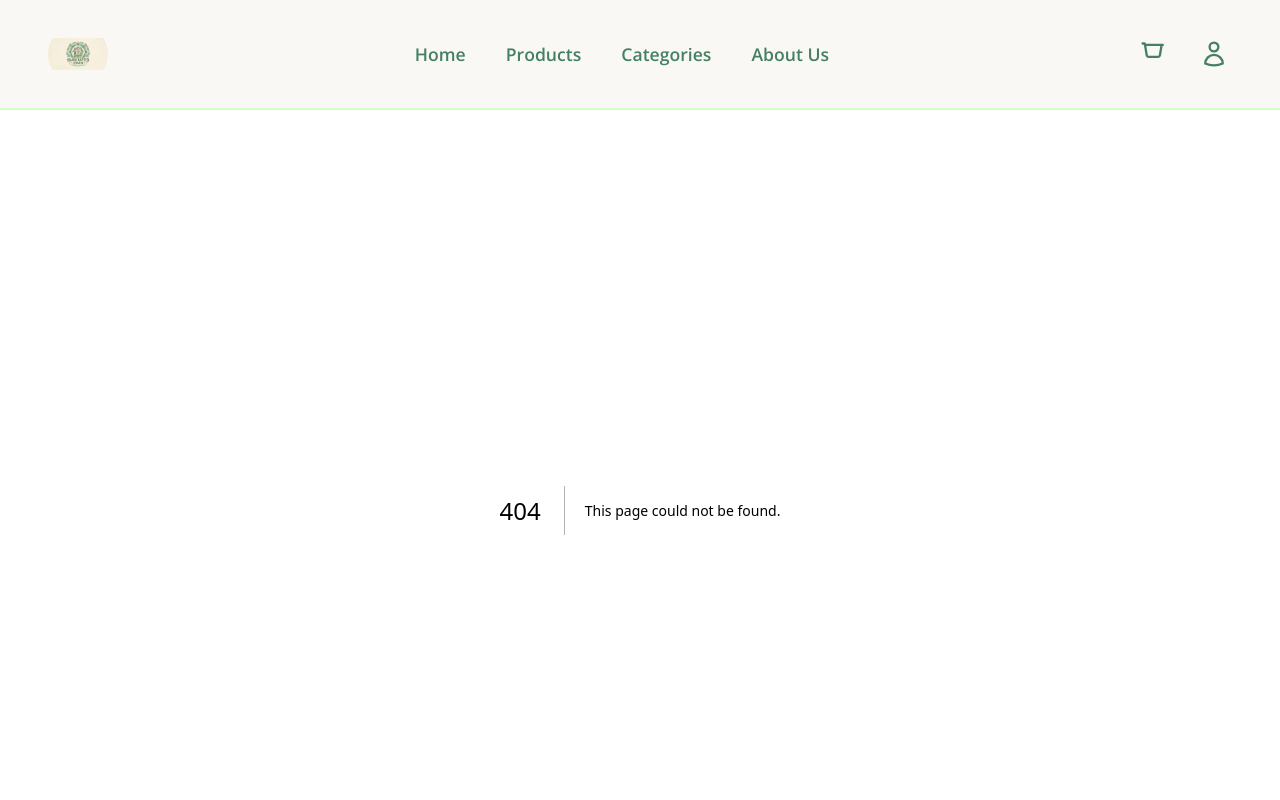
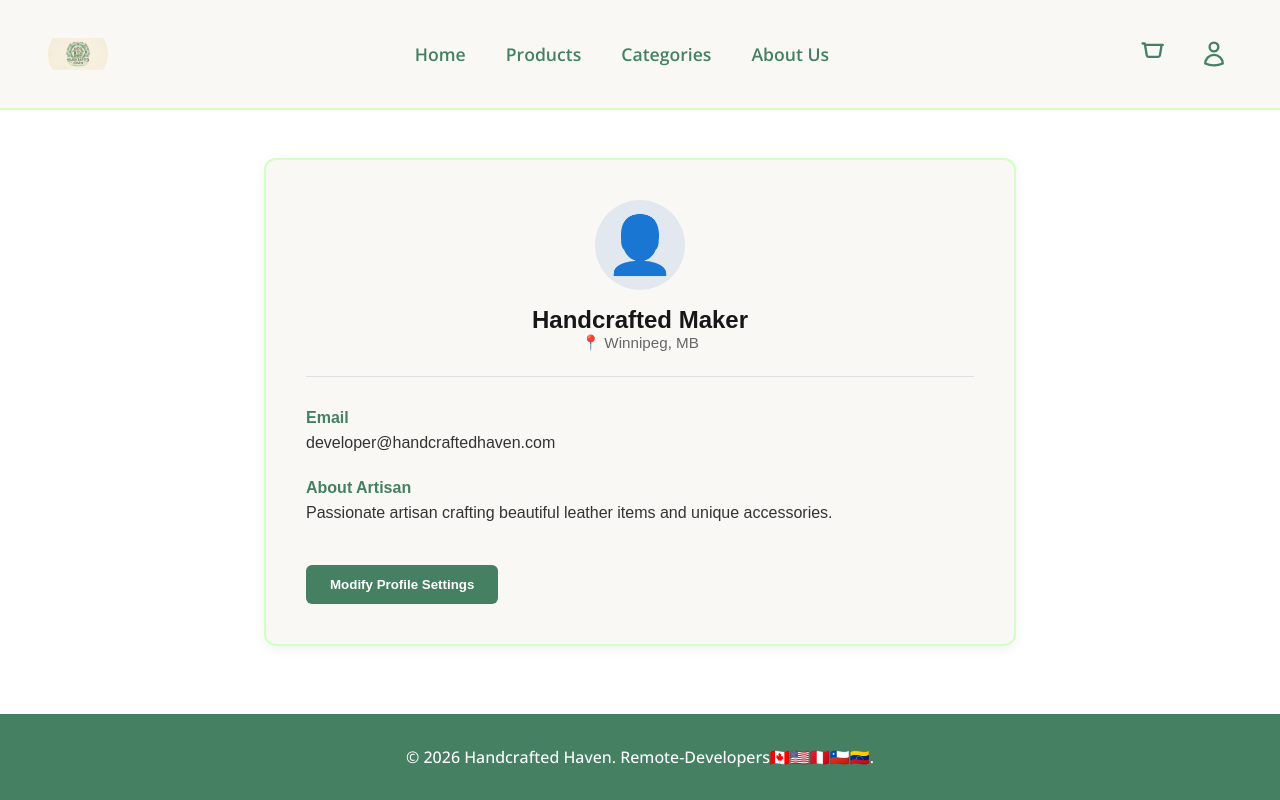
Before and after one commit to smondragondev/handcrafted-haven, a Next.js app: page /profile in a window 1280 px wide. Before the commit this address had no page. Shown: the top 800 px of the page. Built offline with nearby package versions, Linux system fonts and the light colour scheme.

Commit message:
add profile and link profile icon in navbar

```diff
--- a/src/app/layout.tsx
+++ b/src/app/layout.tsx
@@ -1,9 +1,9 @@
 // src/app/layout.tsx
 import type { Metadata } from "next";
+import Link from "next/link"; // Imported Next.js Link component
 import './globals.css';
 import styles from './layout.module.css'; // Importing your CSS module
 import { openSans } from "./ui/fonts";
-
 
 export const metadata: Metadata = {
   title: "Handcrafted haven app",
@@ -55,12 +55,12 @@ export default function RootLayout({
               </svg>
             </button>
 
-            {/* Profile / Login Logo */}
-            <button className={styles.iconBtn} aria-label="User Account">
+            {/* 👤 Profile / Login Link (Now clickable shortcut to your new route!) */}
+            <Link href="/profile" className={styles.iconBtn} aria-label="User Account">
               <svg xmlns="http://www.w3.org/2000/svg" fill="none" viewBox="0 0 24 24" strokeWidth={2} stroke="currentColor" style={{ width: '28px', height: '28px' }}>
                 <path strokeLinecap="round" strokeLinejoin="round" d="M15.75 6a3.75 3.75 0 11-7.5 0 3.75 3.75 0 017.5 0zM4.501 20.118a7.5 7.5 0 0114.998 0A17.933 17.933 0 0112 21.75c-2.676 0-5.216-.584-7.499-1.632z" />
               </svg>
-            </button>
+            </Link>
           </div>
 
         </nav>
--- /dev/null
+++ b/src/app/profile/page.tsx
@@ -0,0 +1,126 @@
+"use client";
+
+import React, { useState } from "react";
+import styles from "./profile.module.css";
+
+// Form input structure blueprint
+interface UserProfile {
+  name: string;
+  email: string;
+  bio: string;
+  location: string;
+}
+
+export default function ProfilePage() {
+  // Mock initialized or created profile data
+  const [profile, setProfile] = useState<UserProfile>({
+    name: "Handcrafted Maker",
+    email: "developer@handcraftedhaven.com",
+    bio: "Passionate artisan crafting beautiful leather items and unique accessories.",
+    location: "Winnipeg, MB",
+  });
+
+  // Toggles whether the form is in "View mode" or "Modify mode"
+  const [isEditing, setIsEditing] = useState<boolean>(false);
+
+  // Temporary state container to hold modifications during typing
+  const [formData, setFormData] = useState<UserProfile>({ ...profile });
+
+  const handleInputChange = (e: React.ChangeEvent<HTMLInputElement | HTMLTextAreaElement>) => {
+    const { name, value } = e.target;
+    setFormData((prev) => ({ ...prev, [name]: value }));
+  };
+
+  const handleSave = (e: React.FormEvent) => {
+    e.preventDefault();
+    setProfile(formData); // Commits the updates to our application state
+    setIsEditing(false);  // Switches back to pristine view mode
+  };
+
+  return (
+    <div className={styles.container}>
+      <div className={styles.profileCard}>
+        <div className={styles.avatarSection}>
+          <div className={styles.avatarPlaceholder}>👤</div>
+          <h2>{profile.name}</h2>
+          <p className={styles.locationTag}>📍 {profile.location}</p>
+        </div>
+
+        {/* CONDITIONALLY RENDER: Modify Form vs Public View */}
+        {isEditing ? (
+          <form onSubmit={handleSave} className={styles.form}>
+            <h3>Modify Handcrafted Profile</h3>
+
+            <label className={styles.label}>
+              Full Name
+              <input
+                type="text"
+                name="name"
+                value={formData.name}
+                onChange={handleInputChange}
+                required
+              />
+            </label>
+
+            <label className={styles.label}>
+              Email Address
+              <input
+                type="email"
+                name="email"
+                value={formData.email}
+                onChange={handleInputChange}
+                required
+              />
+            </label>
+
+            <label className={styles.label}>
+              Location
+              <input
+                type="text"
+                name="location"
+                value={formData.location}
+                onChange={handleInputChange}
+              />
+            </label>
+
+            <label className={styles.label}>
+              Artisan Bio
+              <textarea
+                name="bio"
+                value={formData.bio}
+                onChange={handleInputChange}
+                rows={4}
+              />
+            </label>
+
+            <div className={styles.buttonGroup}>
+              <button type="submit" className={styles.saveBtn}>Save Changes</button>
+              <button type="button" className={styles.cancelBtn} onClick={() => setIsEditing(false)}>Cancel</button>
+            </div>
+          </form>
+        ) : (
+          <div className={styles.viewSection}>
+            <div className={styles.infoGroup}>
+              <h4>Email</h4>
+              <p>{profile.email}</p>
+            </div>
+            <div className={styles.infoGroup}>
+              <h4>About Artisan</h4>
+              <p>{profile.bio}</p>
+            </div>
+
+            <button
+              className={styles.editBtn}
+              onClick={() => {
+                setFormData({ ...profile }); // Synchronize form with current state data
+                setIsEditing(true);
+              }}
+            >
+              Modify Profile Settings
+            </button>
+          </div>
+        )}
+      </div>
+    </div>
+  );
+}
--- /dev/null
+++ b/src/app/profile/profile.module.css
@@ -0,0 +1,138 @@
+.container {
+    max-width: 800px;
+    margin: 3rem auto;
+    padding: 0 1.5rem;
+    font-family: Arial, sans-serif;
+}
+
+.profileCard {
+    background-color: #FAF8F5;
+    /* Matches your team navbar color background */
+    border: 2px solid #D2FFC4;
+    /* Elegant light-green border accent line */
+    border-radius: 12px;
+    padding: 2.5rem;
+    box-shadow: 0 4px 12px rgba(0, 0, 0, 0.05);
+}
+
+.avatarSection {
+    text-align: center;
+    margin-bottom: 2rem;
+    border-bottom: 1px solid #e0e0e0;
+    padding-bottom: 1.5rem;
+}
+
+.avatarPlaceholder {
+    font-size: 3.5rem;
+    background-color: #e2e8f0;
+    width: 90px;
+    height: 90px;
+    border-radius: 50%;
+    display: flex;
+    align-items: center;
+    justify-content: center;
+    margin: 0 auto 1rem auto;
+}
+
+.locationTag {
+    color: #666;
+    font-size: 0.95rem;
+}
+
+/* Form Styles */
+.form {
+    display: flex;
+    flex-direction: column;
+    gap: 1.25rem;
+}
+
+.form h3 {
+    color: #448061;
+    margin-bottom: 0.5rem;
+}
+
+.label {
+    display: flex;
+    flex-direction: column;
+    gap: 0.5rem;
+    font-weight: 600;
+    color: #333;
+}
+
+.form input,
+.form textarea {
+    padding: 0.75rem;
+    border: 1px solid #ccc;
+    border-radius: 6px;
+    font-size: 1rem;
+    background-color: #fff;
+}
+
+.form input:focus,
+.form textarea:focus {
+    outline: none;
+    border-color: #448061;
+    box-shadow: 0 0 0 2px rgba(68, 128, 97, 0.2);
+}
+
+/* Button UI Components */
+.buttonGroup {
+    display: flex;
+    gap: 1rem;
+    margin-top: 0.5rem;
+}
+
+.saveBtn,
+.editBtn {
+    background-color: #448061;
+    color: white;
+    border: none;
+    padding: 0.75rem 1.5rem;
+    border-radius: 6px;
+    font-weight: 600;
+    cursor: pointer;
+    transition: background-color 0.2s ease;
+}
+
+.saveBtn:hover,
+.editBtn:hover {
+    background-color: #1b4332;
+}
+
+.cancelBtn {
+    background: none;
+    border: 1px solid #ccc;
+    color: #666;
+    padding: 0.75rem 1.5rem;
+    border-radius: 6px;
+    font-weight: 600;
+    cursor: pointer;
+}
+
+.cancelBtn:hover {
+    background-color: #f5f5f5;
+}
+
+/* View Read Mode Styles */
+.viewSection {
+    display: flex;
+    flex-direction: column;
+    gap: 1.5rem;
+}
+
+.infoGroup h4 {
+    color: #448061;
+    margin: 0 0 0.25rem 0;
+    font-size: 1rem;
+}
+
+.infoGroup p {
+    margin: 0;
+    color: #333;
+    line-height: 1.5;
+}
+
+.editBtn {
+    align-self: flex-start;
+    margin-top: 1rem;
+}
```
